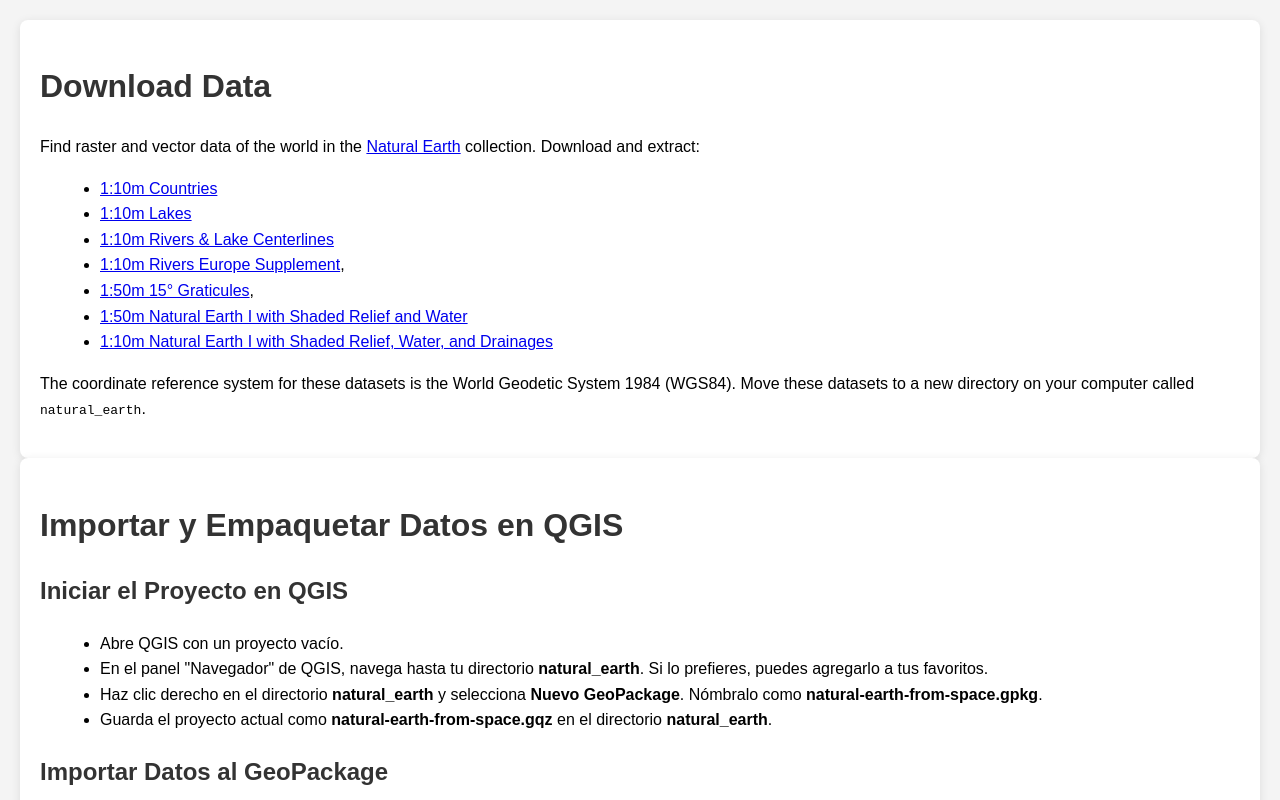
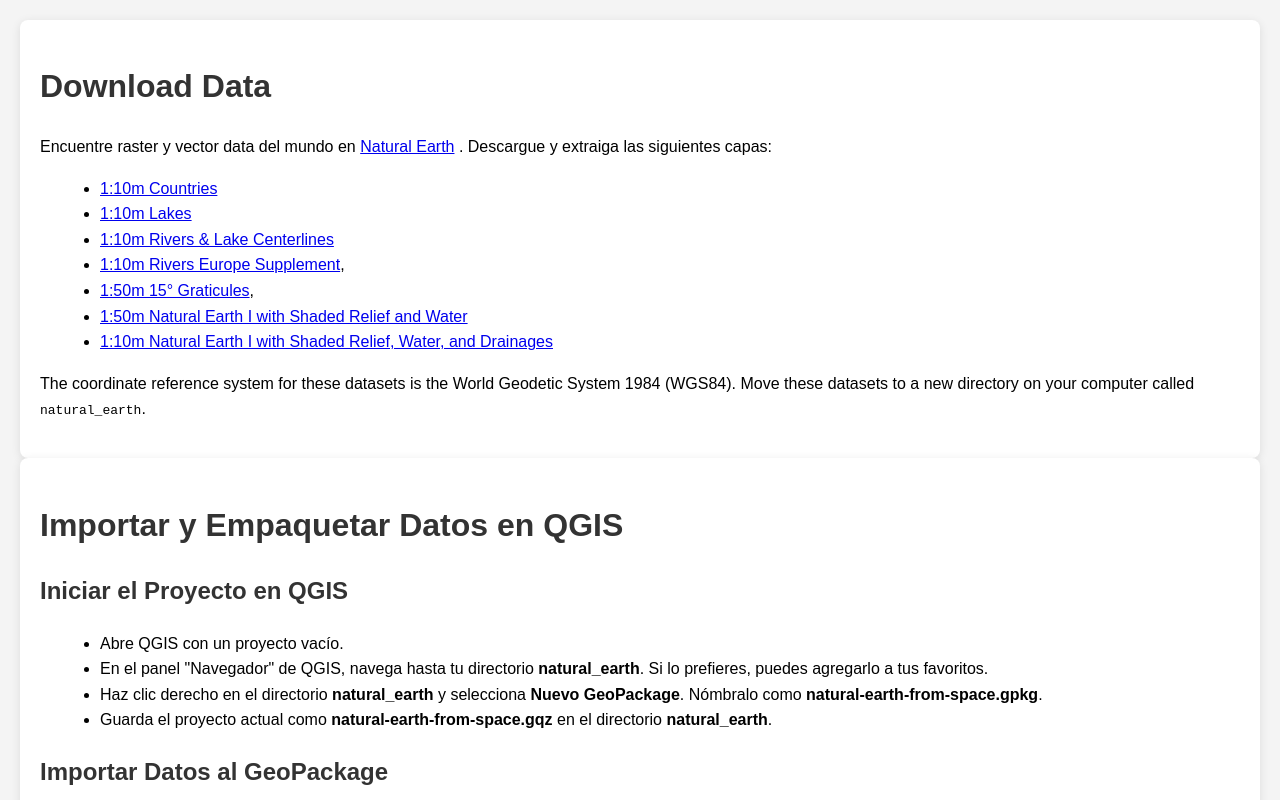
Before and after one commit to mercechinchilla/mercechinchilla.github.io, a plain HTML site: page index.html in a window 1280 px wide. Shown: the top 800 px of the page. Drawn offline with Linux system fonts and the light colour scheme.

Commit message:
Update index.html

```diff
--- a/index.html
+++ b/index.html
@@ -58,11 +58,11 @@
 
     <h1 id="download-data">Download Data</h1>
 
-    <p>Find <i class="ms ms-raster"></i> raster
-    and <i class="ms ms-line"></i> vector data
-    of the world in the
-    <a href="https://www.naturalearthdata.com/">Natural Earth</a> collection.
-    Download and extract:</p>
+    <p>Encuentre <i class="ms ms-raster"></i> raster
+    y <i class="ms ms-line"></i> vector data
+    del mundo en
+    <a href="https://www.naturalearthdata.com/">Natural Earth</a> .
+    Descargue y extraiga las siguientes capas:</p>
     <ul>
       <li><i class="ms ms-polygon"></i>
     <a href="https://www.naturalearthdata.com/http//www.naturalearthdata.com/download/10m/cultural/ne_10m_admin_0_countries.zip">1:10m Countries</a></li>
```
